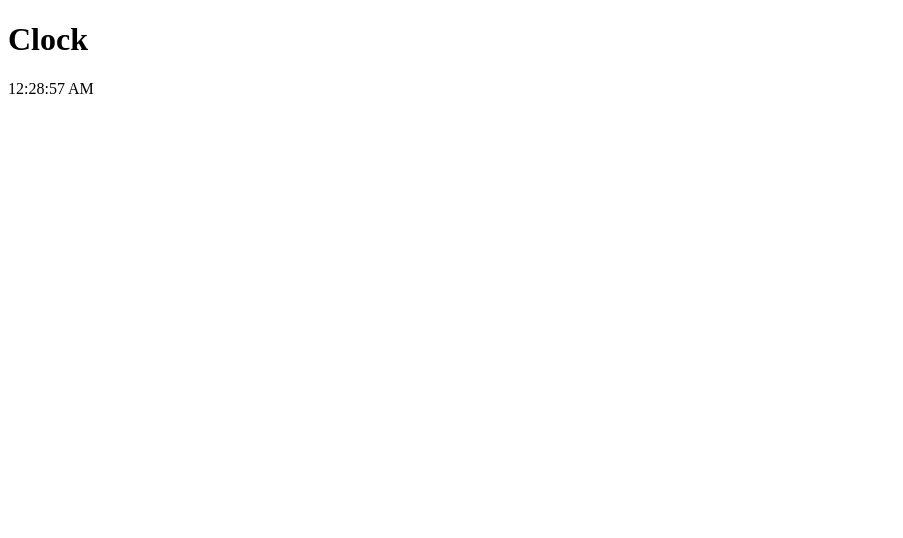
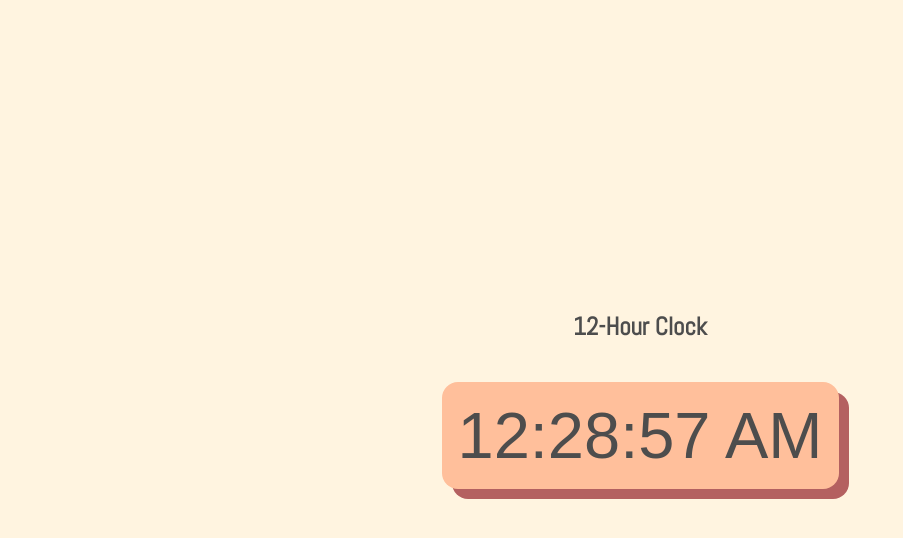
Before and after one commit to Marianellag1/current-clock, a plain HTML site: page index.html in a window 1280 px wide. Shown: the whole page, without its empty margins (0-903 px from the left). Drawn offline with Linux system fonts and the light colour scheme; a web font is replaced by a local one.

Commit message:
saving progress

```diff
--- a/assets/style.css
+++ b/assets/style.css
@@ -0,0 +1,38 @@
+:root {
+    --cream: #FFF4E0;
+    --tan: #FFBF9B;
+    --light-brown: #4D4D4D;
+    --orange-red: #B46060;
+}
+
+* {
+    margin: 0;
+    padding: 0;
+}
+
+body {
+    min-height: 100vh;
+    display: flex;
+    flex-direction: column;
+    justify-content: center;
+    align-items: center;
+    background-color: var(--cream);
+}
+
+h1 {
+    font-family: 'Abel', sans-serif;
+    font-size: 25px;
+    margin: 0 0 2.5rem 0;
+    color: var(--light-brown);
+}
+
+div {
+    /* border: solid; */
+    border-radius: 16px;
+    padding: 1rem;
+    font-family: 'Sono', sans-serif;
+    font-size: 65px;
+    background-color: var(--tan);
+    color: var(--light-brown);
+    box-shadow: 10px 10px var(--orange-red);
+}
--- a/index.html
+++ b/index.html
@@ -1,15 +1,24 @@
 <!DOCTYPE html>
 <html lang="en">
+
 <head>
     <meta charset="UTF-8">
     <meta http-equiv="X-UA-Compatible" content="IE=edge">
     <meta name="viewport" content="width=device-width, initial-scale=1.0">
+    <link rel="preconnect" href="https://fonts.googleapis.com">
+    <link rel="preconnect" href="https://fonts.gstatic.com" crossorigin>
+    <link href="https://fonts.googleapis.com/css2?family=Roboto+Condensed&family=Sono&display=swap" rel="stylesheet">
+    <link rel="preconnect" href="https://fonts.googleapis.com">
+    <link rel="preconnect" href="https://fonts.gstatic.com" crossorigin>
+    <link href="https://fonts.googleapis.com/css2?family=Abel&display=swap" rel="stylesheet">
     <link rel="stylesheet" href="assets/style.css">
     <title>Clock</title>
 </head>
+
 <body>
-    <h1>Clock</h1>
+    <h1>12-Hour Clock</h1>
     <div id="clock"></div>
     <script src="script.js"></script>
 </body>
+
 </html>
```
